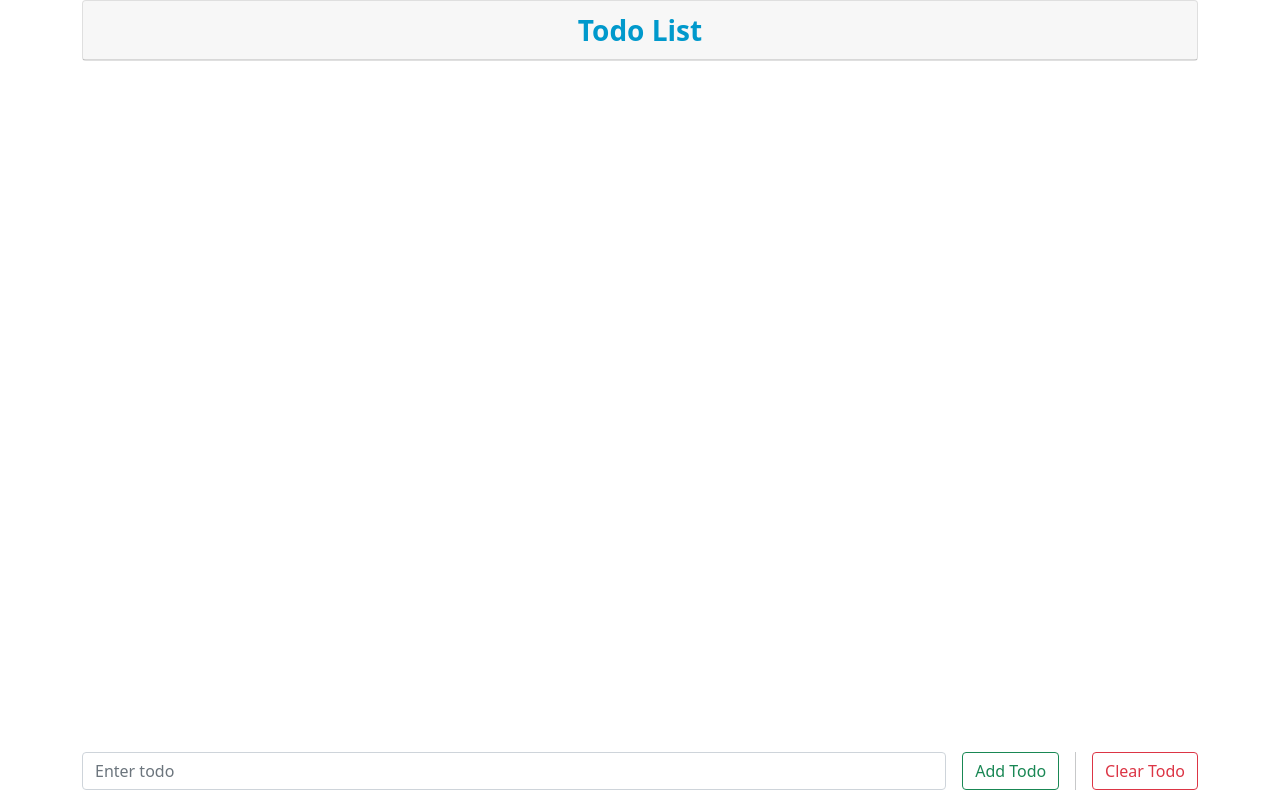
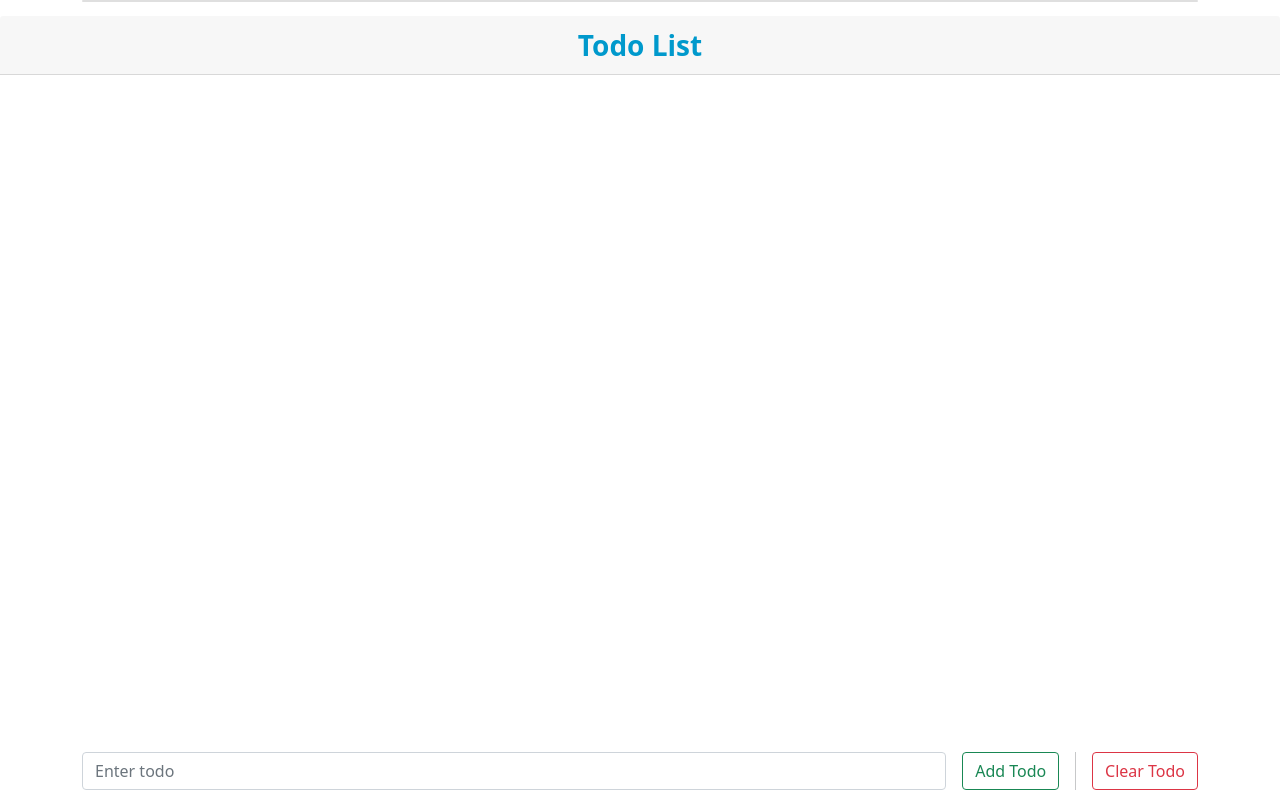
Before and after one commit to ShanuDey/react-todo-app, a React (Create React App) app: page / in a window 1280 px wide. Built offline with nearby package versions, Linux system fonts and the light colour scheme; the HTML template or start-up script is replaced by a standard one.

Commit message:
TodoList header is fixed at top
Signed-off-by: Shanu Dey <sd4shanudey@gmail.com>

```diff
--- a/src/style/TodoList.css
+++ b/src/style/TodoList.css
@@ -1,4 +1,12 @@
 .card-header-custom {
   color: #0099cc;
   text-align: center;
+  position: fixed;
+  top: 1vh;
+  left: 0;
+  right: 0;
+  margin-left: auto;
+  margin-right: auto;
+  z-index: 10;
+  margin-top: 1vh;
 }
```
